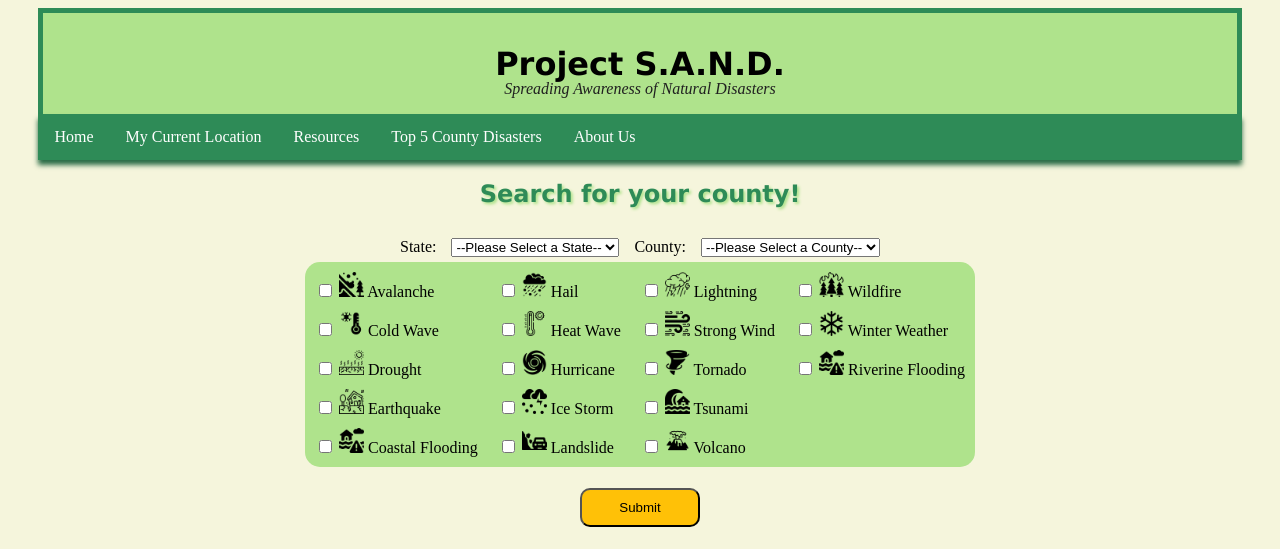
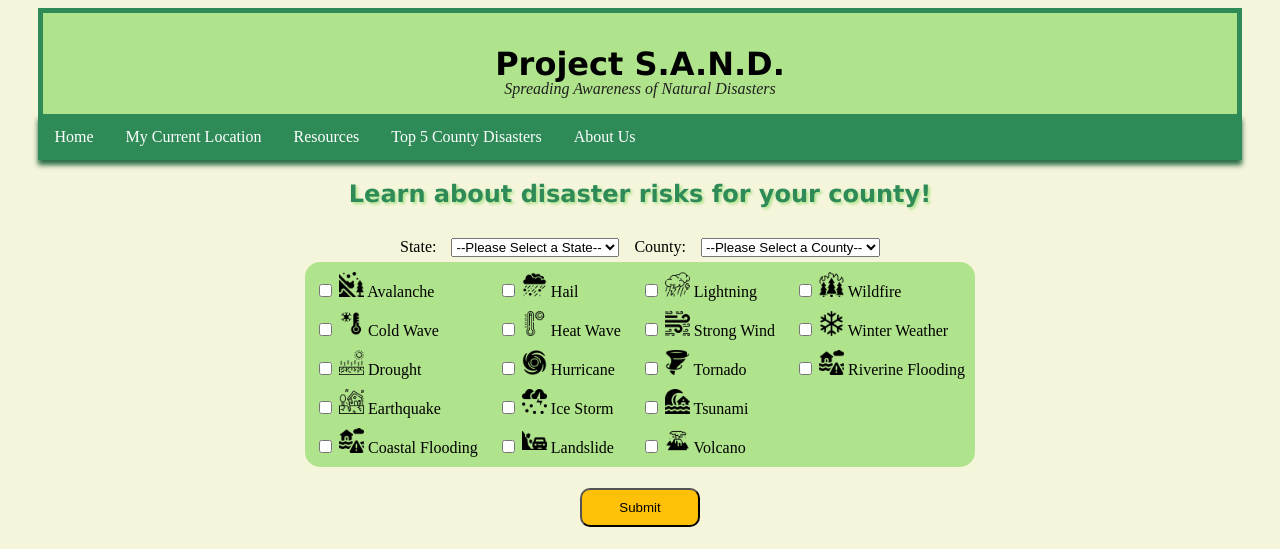
Before and after one commit to dynamiquet/Project-SAND, a Flask app: page / in a window 1280 px wide. Shown: the top 549 px of the page. Run offline with Flask 3, Linux system fonts and the light colour scheme.

Commit message:
Modified a header

```diff
--- a/templates/index.html
+++ b/templates/index.html
@@ -17,7 +17,7 @@
           <li class = "navigationBar_li"><a href="/about">About Us</a></li>
         </ul>
 
-        <h2 id = "HelpfulTextAboveSearchInput">Search for your county!</h2>
+        <h2 id = "HelpfulTextAboveSearchInput">Learn about disaster risks for your county!</h2>
         <form action="displaycountydata" id = "getData" onsubmit="GetCheckedBoxes()">
             <div id = "inputContainer">
             <label for="state">State:</label>
```
